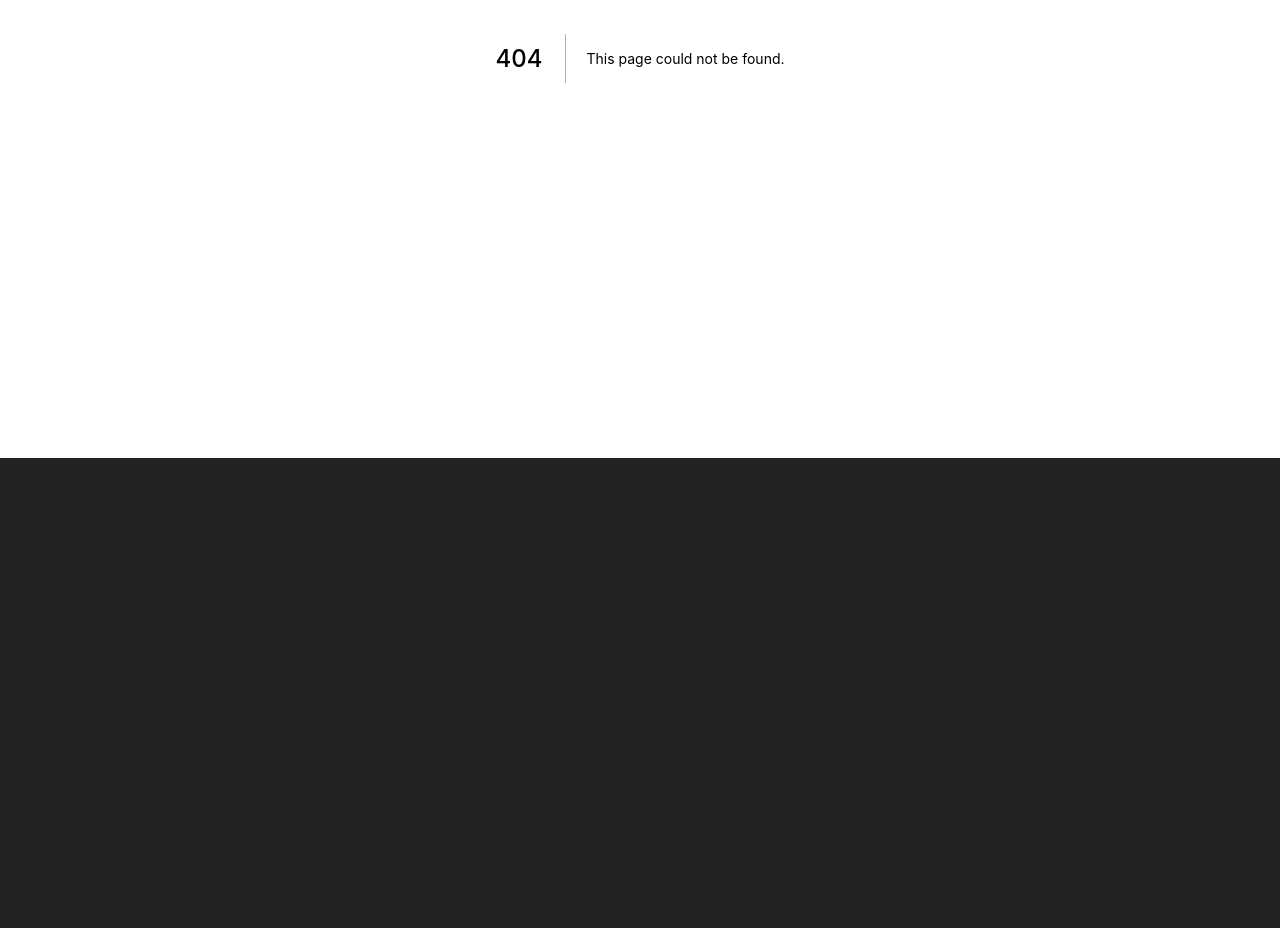
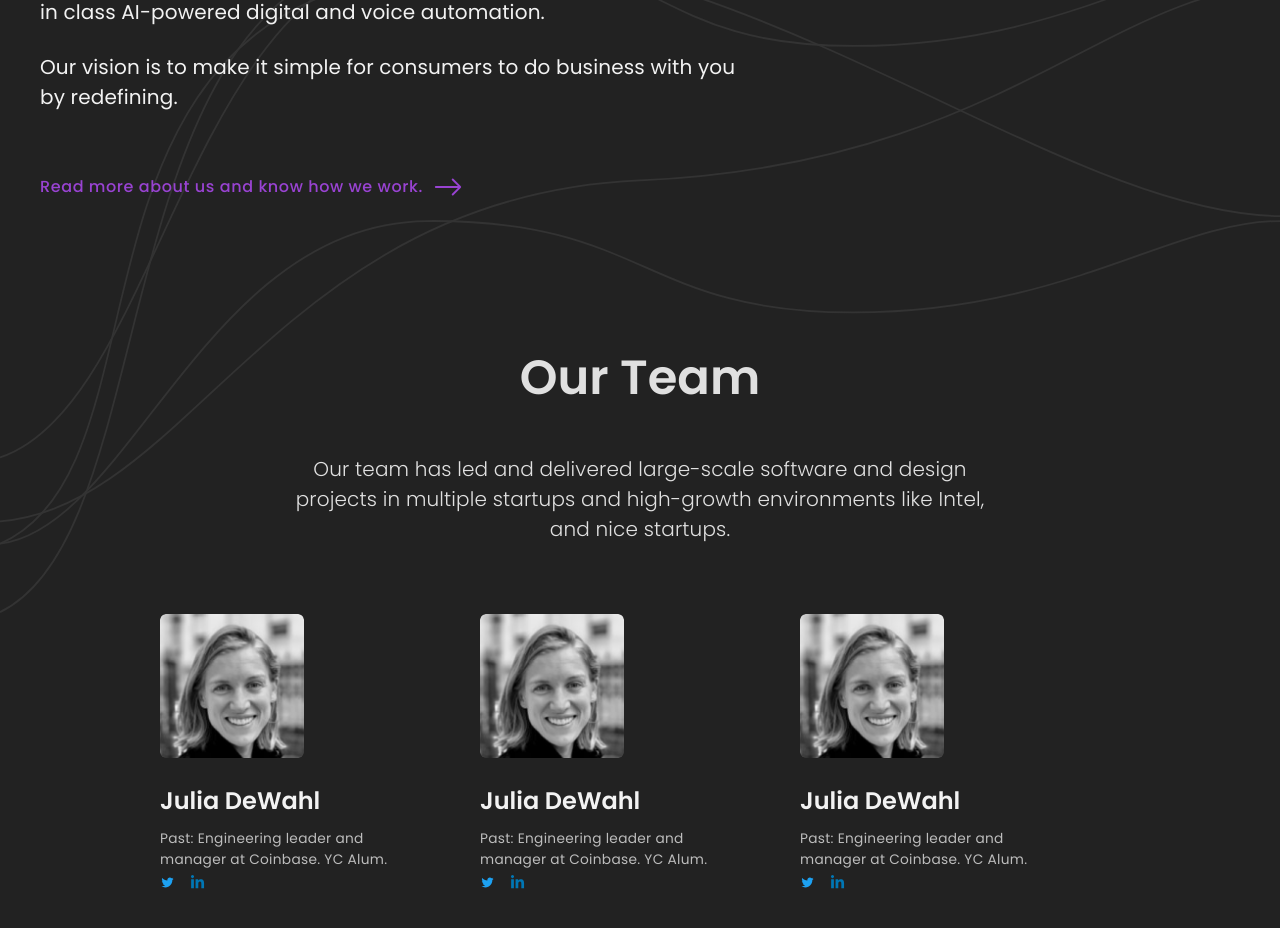
Before and after one commit to dynopii/dynopii.github.io, a Next.js app: page /about in a window 1280 px wide. Before the commit this address had no page. Shown: the part 342-1270 px from the top of the page. Before the commit the page ends 800 px from the top, so only its background shows below. Built offline with nearby package versions, Linux system fonts and the light colour scheme.

Commit message:
Added about us page

```diff
--- /dev/null
+++ b/components/screens/about/OurTeam.tsx
@@ -0,0 +1,25 @@
+import React from 'react';
+import { TeamCard } from './TeamCard';
+
+interface Props {
+
+}
+
+export const OurTeam: React.FC<Props> = () => {
+  return (
+    <section className=''>
+      <div className='mx-auto md:px-30' style={{ maxWidth: '1200px', paddingTop: '140px' }}>
+        <h3 className='text-h3 font-semibold text-gray-e0e mb-40 text-center'>Our Team</h3>
+        <h6 className='text-h6 font-light text-gray-e0e text-center w-7/12 mx-auto'>Our team has led and delivered large-scale software and design projects in multiple startups and high-growth environments like Intel, and nice startups.</h6>
+
+        <div className='flex items-center justify-center flex-wrap mb-70'>
+          {/* <div className="grid-teams-container" mb-70'> */}
+          {Array.from(Array(5).keys()).map((loader, i) => (
+            <TeamCard key={i} />
+          ))}
+        </div>
+
+      </div>
+    </section>
+  );
+};
--- /dev/null
+++ b/components/screens/about/TeamCard.tsx
@@ -0,0 +1,33 @@
+import React from 'react';
+import { AiOutlineTwitter } from 'react-icons/ai';
+import { FaLinkedinIn } from 'react-icons/fa';
+import { colors } from '../../../shared/constants';
+import Link from 'next/link';
+
+interface Props {
+
+}
+
+export const TeamCard: React.FC<Props> = () => {
+  return (
+    <div className='mt-70 md:mt-40 mr-60 md:mr-0' style={{ maxWidth: '260px' }}>
+      <div className='overflow-hidden rounded-default w-36 h-36'>
+        <img src='/images/team-demo-pic.png' className='object-cover w-full h-full' alt='Team' />
+      </div>
+      <h5 className="text-gray-f2f text-h5 font-semibold mt-25">
+        Julia DeWahl
+      </h5>
+      <p className='text-gray-bdb font-normal text-body-sm mt-10'>
+        Past: Engineering leader and manager at Coinbase. YC Alum.
+      </p>
+      <div className='flex items-center mt-5'>
+        <a href='https://twitter.com/dynopii' target='_blank' rel="noreferrer">
+          <AiOutlineTwitter size={15} fill={colors.twitter} />
+        </a>
+        <a href='https://in.linkedin.com/company/dynopii' className='ml-15' target='_blank' rel="noreferrer">
+          <FaLinkedinIn size={15} fill={colors.linkedin} />
+        </a>
+      </div>
+    </div>
+  );
+};
--- /dev/null
+++ b/pages/about.tsx
@@ -0,0 +1,42 @@
+import React from 'react';
+import { Header } from '../components/Header';
+import { Footer } from '../components/layout/Footer';
+import Head from 'next/head';
+import { BsArrowRight } from "react-icons/bs";
+import { colors } from '../shared/constants';
+import Link from 'next/link';
+import { OurTeam } from '../components/screens/about/OurTeam';
+
+interface Props {
+
+}
+
+const About: React.FC<Props> = () => {
+  return (
+    <div className="main_layout">
+      <Head>
+        <title>About Us | Dynopii | Redefining the way you communicate.</title>
+      </Head>
+      <Header />
+      <section className='about-us-section-bg min-h-screen'>
+        <div className='mx-auto md:px-30' style={{ maxWidth: '1200px', paddingTop: '140px' }}>
+          <h3 className="text-white font-semibold text-h3 mb-30">The magic of sound.</h3>
+          <h6 className='text-h6 font-normal text-gray-f2f mb-25 w-7/12'>Create effortless & personalized customer experiences with the best in class AI-powered digital and voice automation.</h6>
+          <h6 className='text-h6 font-normal text-gray-f2f mb-60 w-7/12'>Our vision is to make it simple for consumers to do business with you by redefining.</h6>
+          <Link href='/'>
+            <a>
+              <div className='flex items-center'>
+                <p className='text-body-lg text-brand font-medium mr-10'>Read more about us and know how we work.</p>
+                <BsArrowRight size={30} fill={colors.brand} />
+              </div>
+            </a>
+          </Link>
+        </div>
+        <OurTeam />
+      </section>
+      <Footer />
+    </div>
+  );
+};
+
+export default About;
--- /dev/null
+++ b/shared/constants.ts
@@ -0,0 +1,21 @@
+export const colors = {
+  white: '#FFFFFF',
+  eaeaea: '#EAEAEA',
+  'gray-111': '#111111',
+  'gray-222': '#222222',
+  'gray-333': '#333333',
+  'gray-444': '#444444',
+  'gray-555': '#555555',
+  'gray-666': '#666666',
+  'gray-777': '#777777',
+  'gray-888': '#888888',
+  'gray-999': '#999999',
+  'gray-4f4': '#4F4F4F',
+  'gray-828': '#828282',
+  'gray-bdb': '#BDBDBD',
+  'gray-e0e': '#E0E0E0',
+  'gray-f2f': '#F2F2F2',
+  brand: '#9943D2',
+  twitter: '#1DA1F2',
+  linkedin: '#0077B5',
+};
--- a/styles/globals.scss
+++ b/styles/globals.scss
@@ -26,6 +26,14 @@ body {
 	grid-template-columns: repeat(auto-fit, minmax(350px, 1fr));
 }
 
+.grid-teams-container {
+	display: grid;
+	grid-template-columns: repeat(auto-fit, minmax(260px, 1fr));
+	grid-gap: 60px;
+	align-items: center;
+	justify-items: center;
+}
+
 .blog-section-bg {
 	background-image: url('/svgs/blogPageWave.svg');
 	background-repeat: no-repeat;
@@ -35,3 +43,12 @@ body {
 	// 	background-size: contain;
 	// }
 }
+.about-us-section-bg {
+	background-image: url('/svgs/aboutPageWave.svg');
+	background-repeat: no-repeat;
+	background-position: top;
+	background-size: 100%;
+	// @media screen and (max-width: 600px) {
+	// 	background-size: contain;
+	// }
+}
--- a/tailwind.config.js
+++ b/tailwind.config.js
@@ -49,6 +49,7 @@ module.exports = {
 		},
 		extend: {
 			margin: {
+				5: '5px',
 				10: '10px',
 				15: '15px',
 				20: '20px',
@@ -64,6 +65,7 @@ module.exports = {
 				90: '90px',
 			},
 			padding: {
+				5: '5px',
 				10: '10px',
 				15: '15px',
 				20: '20px',
```
Also changed, not shown: public/images/team-demo-pic.png (added), public/svgs/aboutPageWave.svg (added).
